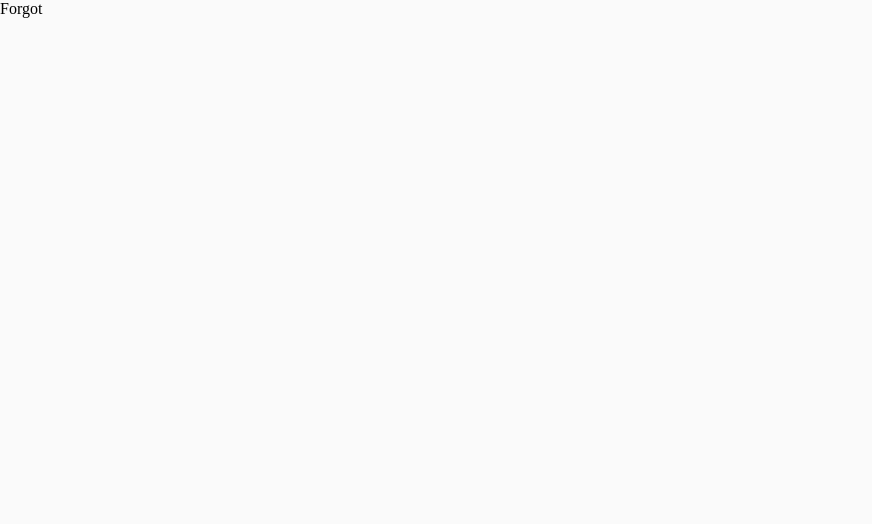
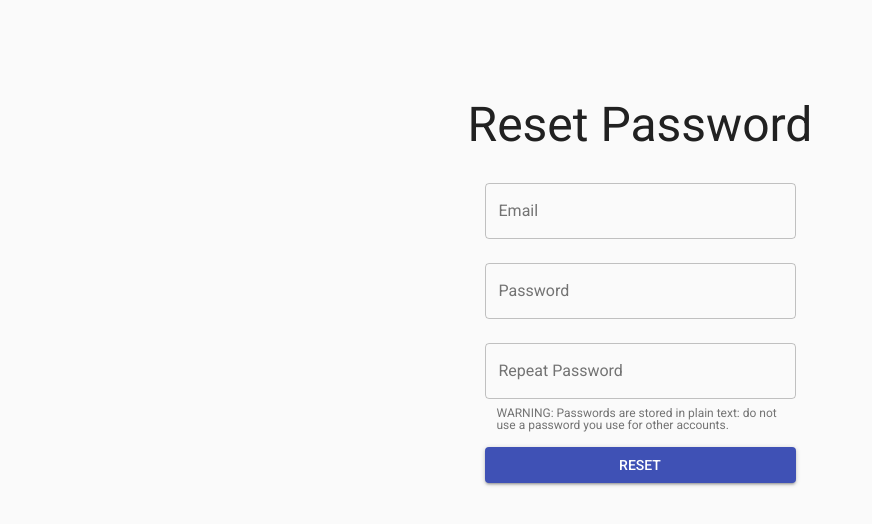
Before and after one commit to YSU-CREU-2018/deals-app, a React (Create React App) app: page /forgot in a window 1280 px wide. Shown: the top 524 px of the page, without its empty margins (0-872 px from the left). Built offline with nearby package versions, Linux system fonts and the light colour scheme.

Commit message:
Adds password reset

```diff
--- a/src/forgot.js
+++ b/src/forgot.js
@@ -1,12 +1,145 @@
 import React, { Component } from 'react';
+import axios from 'axios';
+import PropTypes from 'prop-types';
+import classNames from 'classnames';
+import { withStyles } from '@material-ui/core/styles';
+import MenuItem from '@material-ui/core/MenuItem';
+import TextField from '@material-ui/core/TextField';
+import Typography from '@material-ui/core/Typography';
+import Button from '@material-ui/core/Button';
+
+
+const styles = theme => ({
+  register: {
+    padding: '100px',
+  },
+  container: {
+    display: 'flex',
+    flexDirection: 'column',
+
+    justifyContent: 'center',
+    margin: '0 auto',
+    flexWrap: 'wrap',
+    maxWidth: '327px',
+  },
+  heading:{
+    textAlign: 'center',
+},
+  textField: {
+    marginLeft: theme.spacing.unit,
+    marginRight: theme.spacing.unit,
+  },
+  dense: {
+    marginTop: 16,
+  },
+  menu: {
+    width: 200,
+  },
+  button: {
+    margin: theme.spacing.unit,
+  },
+  input: {
+    display: 'none',
+  },
+});
+
+const sex = [
+  {
+    value: 'Male',
+    label: 'Male',
+  },
+  {
+    value: 'Female',
+    label: 'Female',
+  },
+  {
+    value: 'Other',
+    label: 'Other',
+  },
+];
 
 class Forgot extends Component {
+    state = {
+        email: '',
+        password:'',
+    };
+
+    handleChange = email => event => {
+        this.setState({
+            [email]: event.target.value,
+        });
+    };
+    handleChange = password => event => {
+        this.setState({
+            [password]: event.target.value,
+        });
+    };
+
+    onButtonClick = () => {
+        axios.post('http://localhost:3000/login',{
+            email: this.state.email,
+            password:this.state.password,
+        }
+        )
+        .then(function (response) {
+            console.log(response);
+        })
+        .catch(function (error) {
+            console.log(error);
+        });
+    }
+
     render() {
+        const { classes } = this.props;
+
         return (
-            <div className="root">
-            Forgot
+            <div className={classes.register}>
+                <Typography variant="h3" className={classes.heading} gutterBottom>
+                    Reset Password
+                </Typography>
+
+                <form className={classes.container} noValidate autoComplete="off">
+                    <TextField
+                        id="outlined-email"
+                        label="Email"
+                        className={classes.textField}
+                        value={this.state.email}
+                        onChange={this.handleChange('email')}
+                        margin="normal"
+                        variant="outlined"
+                    />
+
+                    <TextField
+                        id="outlined-password-input"
+                        label="Password"
+                        className={classes.textField}
+                        value={this.state.password}
+                        onChange={this.handleChange('password')}
+                        type="password"
+                        autoComplete="current-password"
+                        margin="normal"
+                        variant="outlined"
+                    />
+
+                    <TextField
+                        id="outlined-repeated-password-input"
+                        helperText="WARNING: Passwords are stored in plain text: do not use a password you use for other accounts."
+                        label=" Repeat Password"
+                        className={classes.textField}
+                        value={this.state.repeatPassword}
+                        onChange={this.handleChange('repeatPassword')}
+                        type="password"
+                        autoComplete="current-password"
+                        margin="normal"
+                        variant="outlined"
+                    />
+
+                    <Button variant="contained" color="primary" onClick={this.onButtonClick} className={classes.button}>
+                        Reset
+                    </Button>
+                </form>
             </div>
         );
     }
 }
-export default Forgot;
+export default withStyles(styles)(Forgot);
```
